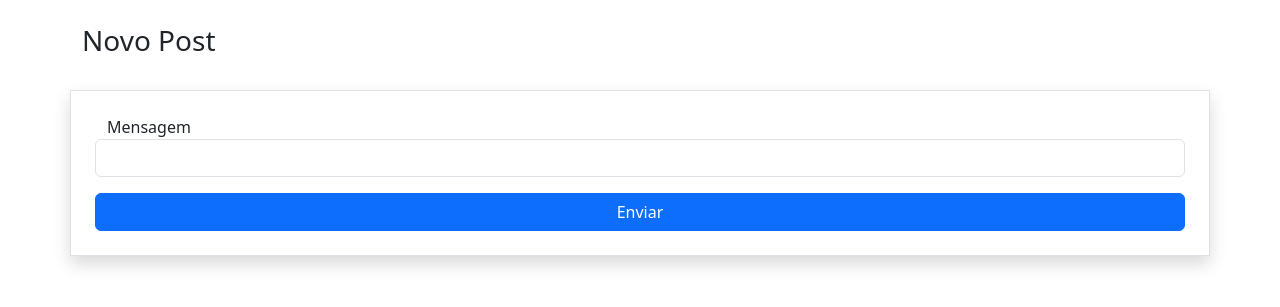
After one commit to JulioPestan/flaskCamp, a Flask app: page /post/novo/ in a window 1280 px wide. The commit adds this page. Shown: the top 307 px of the page. Run offline with Flask 3, Linux system fonts and the light colour scheme.

Commit message:
Relações entre tabelas.
Nessa parte, criei uma relção entre a tabela User e a tabel Post, onde cada linha da tebela Post vão ter seus atributos e um 'especial' que é a chave estrangeira da tabela User.
Primeiro criei a tabela Post no models, depois fiz as relações entre as tabelas User e  Post.
Não esquecer de atualizar o banco toda vez que alterar 'qualquer coisa'.
Criei o formulário para salvar o post.
Criei a view(rota) e o template para renderizar.
E tambem uma view(rota) e um template para listar todos os posts.

```diff
--- a/estudo/forms.py
+++ b/estudo/forms.py
@@ -2,7 +2,7 @@ from flask_wtf import FlaskForm
 from wtforms import StringField, SubmitField, PasswordField
 from wtforms.validators import DataRequired, Email, EqualTo, ValidationError
 
-from estudo.models import Contato, User
+from estudo.models import Contato, User, Post
 from estudo import db, bcrypt
 
 class UserForm(FlaskForm):
@@ -65,3 +65,16 @@ class ContatoForm(FlaskForm):
 
         db.session.add(contato)
         db.session.commit()
+
+class PostForm(FlaskForm):
+    mensagem = StringField('Mensagem',validators=[DataRequired()])
+    btnSubmit = SubmitField('Enviar')
+
+    def save(self, user_id):
+        post = Post(
+            mensagem = self.mensagem.data,
+            user_id = user_id
+        )
+
+        db.session.add(post)
+        db.session.commit()
--- a/estudo/templates/nav.html
+++ b/estudo/templates/nav.html
@@ -2,3 +2,6 @@
 <a href="/" class="btn btn-dark">Home</a>
 <a href="{{ url_for('contato')}}"class="btn btn-primary">Contato</a>
 <a href="{{ url_for('contatoLista')}}"class="btn btn-info">Contato - lista</a>
+
+<a href="{{ url_for('PostNovo')}}"class="btn btn-secondary">Post - Novo</a>
+<a href="{{ url_for('PostLista')}}"class="btn btn-secondary">Post - Lista</a>
--- /dev/null
+++ b/estudo/templates/post_novo.html
@@ -0,0 +1,20 @@
+{% extends 'base.html' %}
+
+{% block content %}
+
+    <div class="container">
+
+            <div class="row mt-4" >
+                <h3>Novo Post</h3>
+            </div>
+
+                <form action="" method="post" class="row mt-4 p-4 rounde border shadow">
+                    {{ form.csrf_token }}
+
+                    {{ form.mensagem.label()}}
+                    {{ form.mensagem(class="form-control") }}
+
+                    {{ form.btnSubmit(class="btn btn-primary col-12 mt-3") }}
+                </form>
+
+{% endblock %}
--- a/estudo/views.py
+++ b/estudo/views.py
@@ -1,29 +1,21 @@
 from estudo import app, db
 from flask import render_template, url_for, request, redirect
 
-from estudo.models import Contato
-from estudo.forms import ContatoForm, UserForm, LoginForm
+from estudo.models import Contato, Post
+from estudo.forms import ContatoForm, UserForm, LoginForm, PostForm
 
 from flask_login import login_user, logout_user, current_user
 
 
 @app.route('/', methods=['GET','POST'])
 def index():
-    usuario = 'julio'
-    idade = 39
 
     form = LoginForm()
-
     if form.validate_on_submit():
         user = form.login()
         login_user(user, remember=True)
-    # print(current_user.is_authenticated)
 
-    context = {
-        'usuario': usuario,
-        'idade': idade
-    }
-    return render_template('index.html', context = context, form=form)
+    return render_template('index.html',  form=form)
 
 
 
@@ -42,7 +34,20 @@ def logout():
     logout_user()
     return redirect(url_for('index'))
 
+@app.route('/post/novo/', methods=['GET','POST'])
+def PostNovo():
+    form = PostForm()
+    if form.validate_on_submit():
+        form.save(current_user.id)
+        return redirect(url_for('index'))
+    return render_template('post_novo.html', form=form)
 
+@app.route('/post/lista/')
+def PostLista():
+    posts = Post.query.all()
+
+    print(current_user.posts)
+    return render_template('post_lista.html', posts=posts)
 
 
 @app.route('/contato/', methods=['GET','POST'])
```
Also changed, not shown: estudo/models.py (+10 -0 lines), estudo/templates/post_lista.html (added, +35 -0 lines), migrations/versions/b015a980c10c_.py (added, +35 -0 lines), 1 other file.
